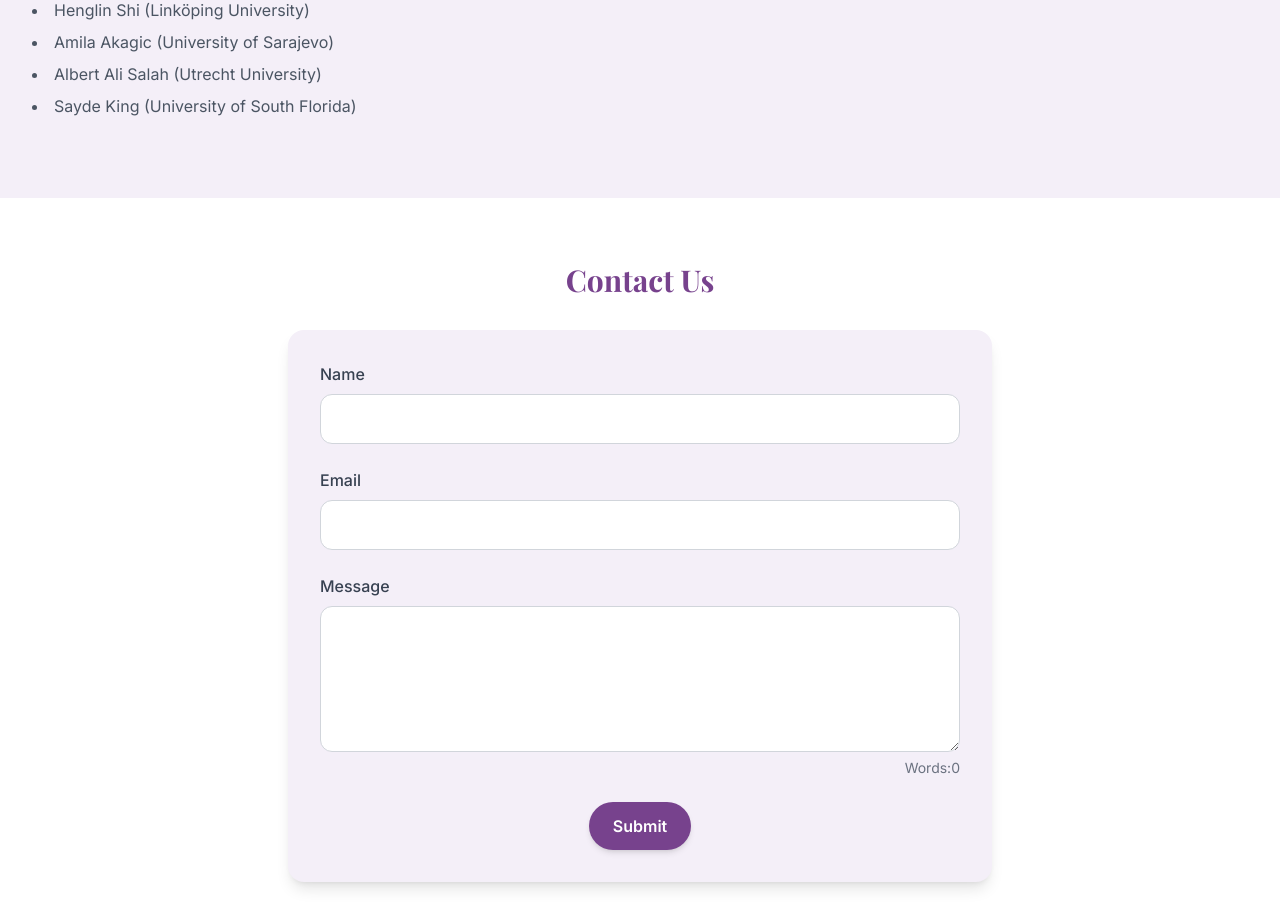
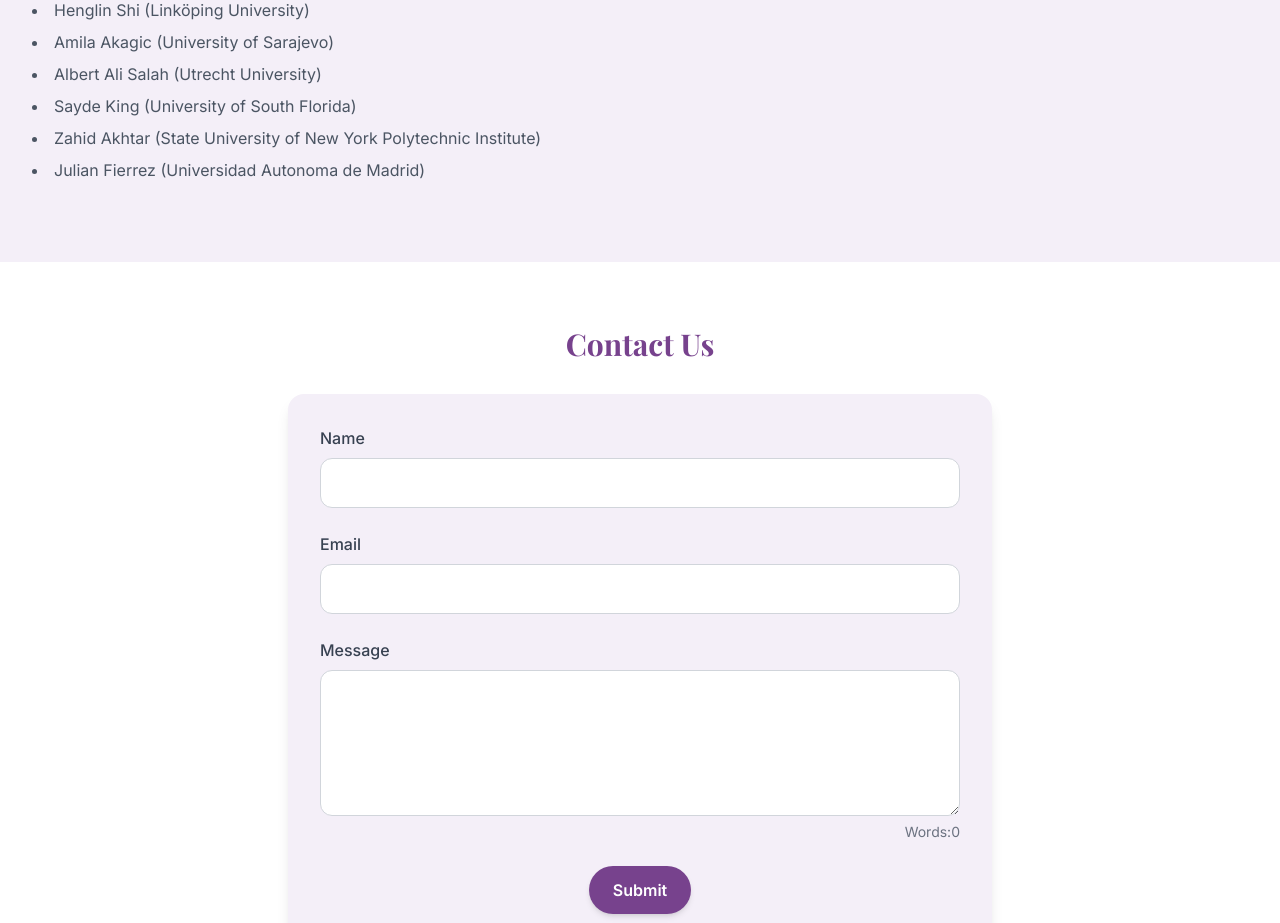
Before and after one commit to ElizaZhou96/EmpAI26, a React (Vite) app: page / in a window 1280 px wide. Shown: the part 6080-7003 px from the top of the page. Built offline with nearby package versions, Linux system fonts and the light colour scheme.

Commit message:
Update App.tsx

```diff
--- a/src/App.tsx
+++ b/src/App.tsx
@@ -474,6 +474,8 @@ function App() {
 				<li>Amila Akagic (University of Sarajevo) </li>
 				<li>Albert Ali Salah (Utrecht University) </li>
 				<li>Sayde King (University of South Florida) </li>
+				<li>Zahid Akhtar (State University of New York Polytechnic Institute) </li>
+				<li>Julian Fierrez (Universidad Autonoma de Madrid) </li>
 			  </ul>
             </p>
         </div>
```
